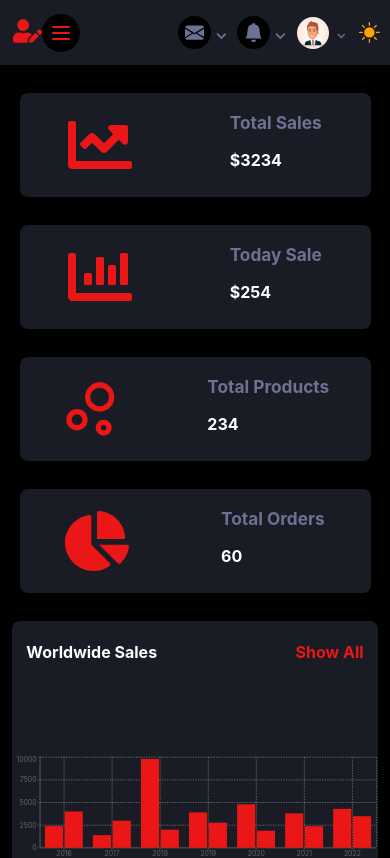
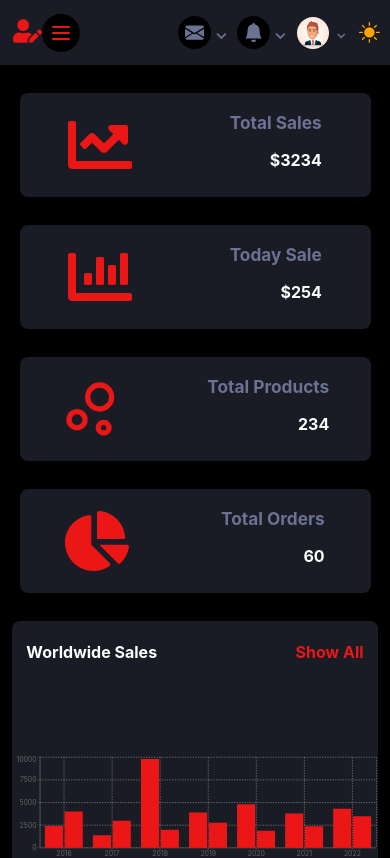
Before and after one commit to ay19b/Dashboard, a React (Create React App) app: page / in a window 390 px wide. Shown: the top 858 px of the page. Built offline with nearby package versions, Linux system fonts and the light colour scheme.

Commit message:
fix styles2

```diff
--- a/src/App.js
+++ b/src/App.js
@@ -7,8 +7,7 @@ import Orders from './page/order/order';
 import { useContext } from "react";
 import { DarkModeContext } from "./context/darkModeContext";
 import Loading from "./component/loading/loading";
-import { theme } from './theme';
-import { ThemeProvider } from '@mui/material/styles';
+
 
 function App() {
   const { darkMode } = useContext(DarkModeContext);
@@ -27,8 +26,7 @@ function App() {
      {!isLoading ?(
 	   <Loading />
 	 ):(
-    <ThemeProvider theme={theme}>
-	    <div className={darkMode ? "app" : "app dark"}>
+    <div className={darkMode ? "app" : "app dark"}>
       <BrowserRouter>
         <Routes>
           <Route path="/">
@@ -43,7 +41,6 @@ function App() {
         </Routes>
       </BrowserRouter>
     </div>
-    </ThemeProvider>
 	 )
 	 }
 	 </>
--- a/src/component/charts/charts.css
+++ b/src/component/charts/charts.css
@@ -2,6 +2,7 @@
     width: 46%;
     border-radius: 8px;
     margin-top: 28px;
+	overflow: hidden;
 }
 .app .chart{
     background-color: var(--bgcolor2);
--- a/src/component/feature/feature.css
+++ b/src/component/feature/feature.css
@@ -24,6 +24,7 @@
 }
 .card .cardInf{
     font-size: 1.3rem;
+	text-align: end;
 }
 .app.dark .card .cardInf{
     color: rgb(255, 255, 255);
@@ -59,4 +60,5 @@
       width: 90%;
       flex: 0 0 auto;
     }
+
 }
--- a/src/component/topBar/topbar.css
+++ b/src/component/topBar/topbar.css
@@ -166,7 +166,7 @@
    .iconMenu {
       margin: 0%;
     }
-   .css-1wlk0hk-MuiAvatar-root{
+   .MuiAvatar-root{
 	   width: 32px !important;
        height: 32px !important;
    }
--- a/src/theme.js
+++ /dev/null
@@ -1,31 +0,0 @@
-import { createTheme } from '@mui/material/styles';
-import { red } from '@mui/material/colors';
-
-// Create a theme instance.
-export const theme = createTheme({
-palette: {
-   primary: {
-      main: '#556cd6',
-   },
-   secondary: {
-     main: '#19857b',
-   },
-   error: {
-   main: red.A400,
-   },
-  },
-  overrides:{
-    MuiDataGrid:{
-        root:{
-            width: '93%',
-            margin: 'auto',
-            height: '71% !important',
-        },
-    },
-    notchedOutline:{
-        borderColor: 'rgba(238, 194, 194, 0.23)!important',
-        color: 'aliceblue',
-    },
-  },
-
-});
```
